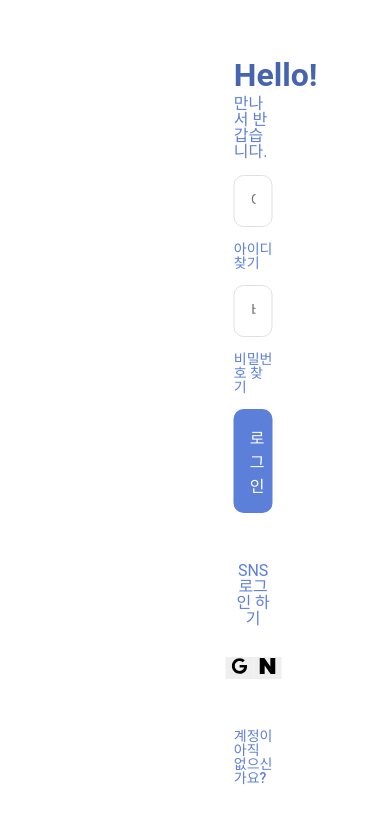
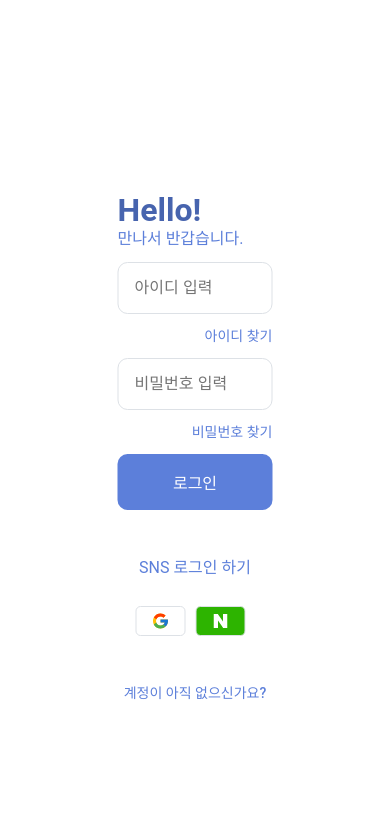
Before and after one commit to Stageus/rideBuddy-homepage, a React (Vite) app: page / in a window 390 px wide. Shown: the top 822 px of the page. Built offline with nearby package versions, Linux system fonts and the light colour scheme.

Commit message:
SNS로그인 스타일링 및 반응형작업

```diff
--- a/src/page/Login/style/style.js
+++ b/src/page/Login/style/style.js
@@ -7,4 +7,10 @@ export const PageWrapper = styled(StyledContainer)`
   display: flex;
   justify-content: space-between;
   color: ${({ theme }) => theme.colors.primary60};
+
+  @media (max-width: 1400px) {
+    flex-direction: column;
+    justify-content: center;
+    align-items: center;
+  }
 `;
--- a/src/page/Login/ui/LoginBanner/style/style.js
+++ b/src/page/Login/ui/LoginBanner/style/style.js
@@ -6,10 +6,12 @@ export const StyledLoginBanner = styled.div`
     width: 100%;
   }
 
-  @media (max-width: 768px) {
-    // 모바일 환경 (768px 이하)
-    img {
-      display: none;
-    }
+  @media (max-width: 1400px) {
+    width: 100%;
+  }
+
+  @media (max-width: 1024px) {
+    display: none;
+    width: 0px;
   }
 `;
--- a/src/page/Login/ui/LoginForm/index.jsx
+++ b/src/page/Login/ui/LoginForm/index.jsx
@@ -1,8 +1,8 @@
 import React from 'react';
 import { StyledButton, StyledInput, StyledLink } from '../../../../style/styles';
-import { StyledInputDiv, StyledLoginForm, StyledSignUpDiv, StyledSNSLoginDiv } from './style/style';
+import { StyledInputDiv, StyledLoginForm, StyledSignUpDiv, StyledSNSLoginBtn, StyledSNSLoginDiv } from './style/style';
 import { SiNaver } from 'react-icons/si';
-import { FaGoogle } from 'react-icons/fa';
+import { FcGoogle } from "react-icons/fc";
 
 const LoginForm = () => {
   const handleLoginClick = () => {
@@ -48,12 +48,12 @@ const LoginForm = () => {
       <span>SNS 로그인 하기</span>
 
       <StyledSNSLoginDiv>
-        <button aria-label="구글로 로그인" onClick={handleGoogleLogin}>
-          <FaGoogle></FaGoogle>
-        </button>
-        <button aria-label="네이버로 로그인" onClick={handleNaverLogin}>
-          <SiNaver></SiNaver>
-        </button>
+        <StyledSNSLoginBtn aria-label="구글로 로그인" onClick={handleGoogleLogin}>
+          <FcGoogle />
+        </StyledSNSLoginBtn>
+        <StyledSNSLoginBtn logo="naver" aria-label="네이버로 로그인" onClick={handleNaverLogin}>
+          <SiNaver />
+        </StyledSNSLoginBtn>
       </StyledSNSLoginDiv>
 
       <StyledSignUpDiv>
--- a/src/page/Login/ui/LoginForm/style/style.js
+++ b/src/page/Login/ui/LoginForm/style/style.js
@@ -1,7 +1,7 @@
 import styled from 'styled-components';
 
 export const StyledLoginForm = styled.div`
-  width: 25%;
+  width: 28%;
   display: flex;
   flex-direction: column;
   justify-content: center;
@@ -20,6 +20,11 @@ export const StyledLoginForm = styled.div`
     margin-bottom: 30px;
     text-align: center;
     font-size: ${({ theme }) => theme.fontSizes.bodyM};
+  }
+
+  @media (max-width: 1400px) {
+    width: 100%;
+    margin-top: 50px;
   }
 `;
 
@@ -43,3 +48,22 @@ export const StyledSignUpDiv = styled.div`
   align-items: center;
   margin-top: 50px;
 `;
+
+export const StyledSNSLoginBtn = styled.button`
+  display: flex;
+  align-items: center;
+  justify-content: center;
+  margin-right: 10px;
+  width: 50px;
+  height: 30px;
+  background: ${({ logo }) =>
+    logo === 'naver' ? '#2DB400' : 'none'};
+  border: 1px solid ${({ theme }) => theme.colors.coolGray20};
+  border-radius: 5px;
+
+  svg {
+    width: ${({ logo }) => (logo === 'naver' ? '14px' : '18px')};
+    height: ${({ logo }) => (logo === 'naver' ? '14px' : '18px')};
+    color: #fff;
+  }
+`;
```
